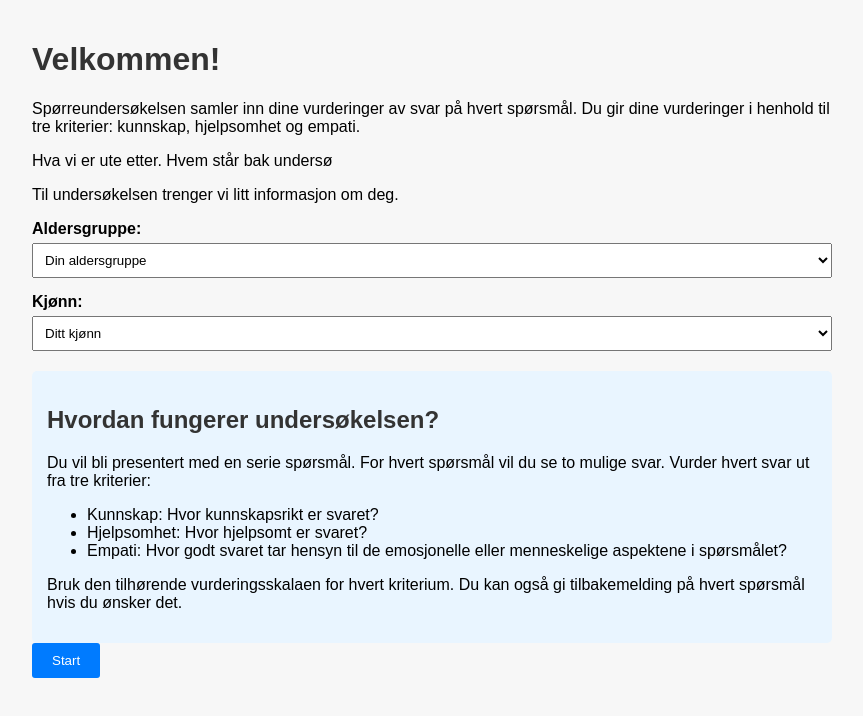
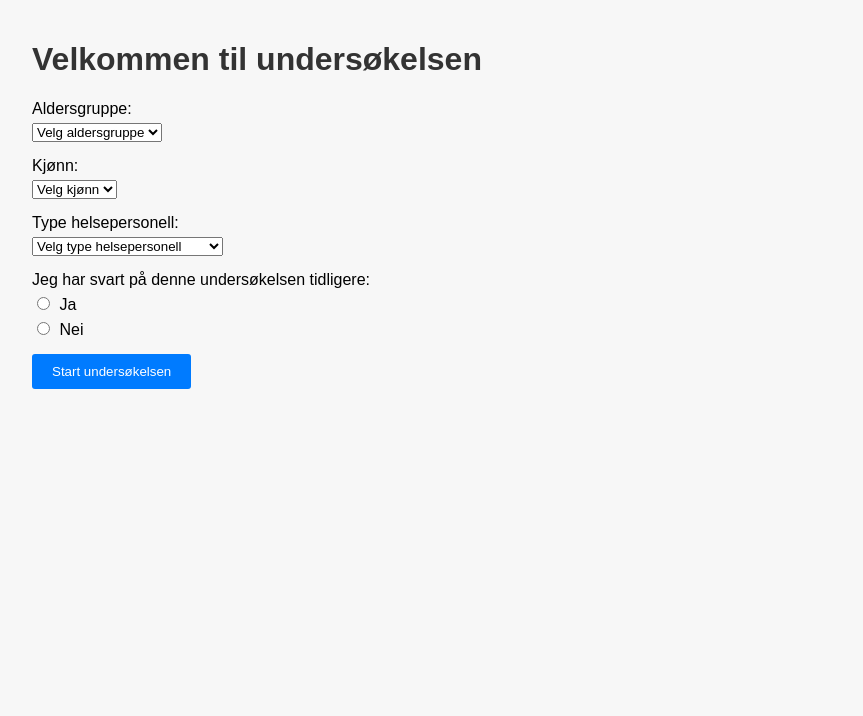
Before and after one commit to alu042/HumanVsRobot, a React (Create React App) app: page / in a window 1280 px wide. Shown: the top 716 px of the page, without its empty margins (208-1071 px from the left). Built offline with nearby package versions, Linux system fonts and the light colour scheme.

Commit message:
ask for additional user info

```diff
--- a/src/App.css
+++ b/src/App.css
@@ -23,13 +23,16 @@ h1, h2 {
 .landing-page label {
   display: block;
   margin-bottom: 5px;
-  font-weight: bold;
 }
 
-.landing-page select {
-  width: 100%;
-  padding: 8px;
-  box-sizing: border-box;
+.landing-page select,
+.landing-page input[type="radio"] {
+  margin-right: 5px;
+}
+
+.landing-page .radio-group {
+  display: flex;
+  gap: 15px;
 }
 
 .instructions {
--- a/src/backend/api.js
+++ b/src/backend/api.js
@@ -8,9 +8,9 @@ router.use(express.json());
 
 // User creation route
 router.post('/users', async (req, res) => {
-  const { ageGroup, gender } = req.body;
+  const { ageGroup, gender, healthcareProfessionalType, previousParticipation } = req.body;
   try {
-    const user = await insertUser(ageGroup, gender, null);
+    const user = await insertUser(ageGroup, gender, healthcareProfessionalType, previousParticipation, null);
     res.json({ userId: user.user_id });
   } catch (error) {
     console.error('Error creating user:', error);
--- a/src/backend/models.js
+++ b/src/backend/models.js
@@ -1,11 +1,11 @@
 const pool = require('./database');
 
 // Insert a new user
-const insertUser = async (ageGroup, gender, demographicData) => {
+const insertUser = async (ageGroup, gender, healthcareProfessionalType, previousParticipation, demographicData) => {
   try {
     const result = await pool.query(
-      'INSERT INTO users (age_group, gender, demographic_data) VALUES ($1, $2, $3) RETURNING id AS user_id',
-      [ageGroup, gender, demographicData]
+      'INSERT INTO users (age_group, gender, healthcare_professional_type, previous_participation, demographic_data) VALUES ($1, $2, $3, $4, $5) RETURNING id AS user_id',
+      [ageGroup, gender, healthcareProfessionalType, previousParticipation, demographicData]
     );
     return result.rows[0];
   } catch (error) {
--- a/src/backend/setup_database.js
+++ b/src/backend/setup_database.js
@@ -24,6 +24,8 @@ CREATE TABLE IF NOT EXISTS users (
   id SERIAL PRIMARY KEY,
   age_group VARCHAR(10),
   gender VARCHAR(20),
+  healthcare_professional_type VARCHAR(50),
+  previous_participation BOOLEAN,
   demographic_data TEXT
 );
 
--- a/src/components/LandingPage.js
+++ b/src/components/LandingPage.js
@@ -3,30 +3,27 @@ import { useNavigate } from 'react-router-dom';
 import UserContext from './UserContext';
 
 const LandingPage = () => {
+  const navigate = useNavigate();
+  const { setUserData } = useContext(UserContext);
   const [ageGroup, setAgeGroup] = useState('');
   const [gender, setGender] = useState('');
-  const navigate = useNavigate();
-  const { setUserData } = useContext(UserContext);
+  const [healthcareProfessionalType, setHealthcareProfessionalType] = useState('');
+  const [previousParticipation, setPreviousParticipation] = useState(null);
 
-  const handleAgeGroupChange = (e) => {
-    setAgeGroup(e.target.value);
-  };
+  const handleStart = async () => {
+    if (!ageGroup || !gender || !healthcareProfessionalType || previousParticipation === null) {
+      alert('Vennligst fyll ut alle feltene før du starter.');
+      return;
+    }
 
-  const handleGenderChange = (e) => {
-    setGender(e.target.value);
-  };
-
-  const handleSubmit = async (e) => {
-    e.preventDefault();
-    console.log('Form submitted', { ageGroup, gender });
     try {
       const response = await fetch('/api/users', {
         method: 'POST',
         headers: { 'Content-Type': 'application/json' },
-        body: JSON.stringify({ ageGroup, gender }),
+        body: JSON.stringify({ ageGroup, gender, healthcareProfessionalType, previousParticipation }),
       });
       const data = await response.json();
-      setUserData({ userId: data.userId, ageGroup, gender });
+      setUserData({ userId: data.userId });
       navigate('/question');
     } catch (error) {
       console.error('Error creating user:', error);
@@ -35,61 +32,62 @@ const LandingPage = () => {
 
   return (
     <div className="landing-page">
-      <h1>Velkommen!</h1>
-      <p>
-    Spørreundersøkelsen samler inn dine vurderinger av svar på hvert spørsmål.
-    Du gir dine vurderinger i henhold til tre kriterier: kunnskap, hjelpsomhet og empati.
-  </p>
-
-      <p>
-        Hva vi er ute etter.
-        Hvem står bak undersø
-      </p>
-
-      <p>
-        Til undersøkelsen trenger vi litt informasjon om deg.
-      </p>
-      <form onSubmit={handleSubmit}>
+      <h1>Velkommen til undersøkelsen</h1>
       <div className="form-group">
         <label htmlFor="ageGroup">Aldersgruppe:</label>
-          <select id="ageGroup" value={ageGroup} onChange={handleAgeGroupChange} required>
-            <option value="">Din aldersgruppe</option>
-            <option value="18-25">18-25</option>
-            <option value="26-35">26-35</option>
-            <option value="36-45">36-45</option>
-            <option value="46-60">46-60</option>
-            <option value="60+">60+</option>
+        <select id="ageGroup" value={ageGroup} onChange={(e) => setAgeGroup(e.target.value)}>
+          <option value="">Velg aldersgruppe</option>
+          <option value="18-24">18-24</option>
+          <option value="25-34">25-34</option>
+          <option value="35-44">35-44</option>
+          <option value="45-54">45-54</option>
+          <option value="55+">55+</option>
         </select>
       </div>
       <div className="form-group">
         <label htmlFor="gender">Kjønn:</label>
-          <select id="gender" value={gender} onChange={handleGenderChange} required>
-            <option value="">Ditt kjønn</option>
+        <select id="gender" value={gender} onChange={(e) => setGender(e.target.value)}>
+          <option value="">Velg kjønn</option>
           <option value="male">Mann</option>
           <option value="female">Kvinne</option>
           <option value="other">Annet</option>
-            <option value="prefer-not-to-say">Ønsker ikke å oppgi kjønn</option>
         </select>
       </div>
-        <div className="instructions">
-          <h2>Hvordan fungerer undersøkelsen?</h2>
-          <p>
-            Du vil bli presentert med en serie spørsmål. For hvert spørsmål vil du se to
-            mulige svar. Vurder hvert svar ut fra tre kriterier:
-          </p>
-          <ul>
-            <li>Kunnskap: Hvor kunnskapsrikt er svaret?</li>
-            <li>Hjelpsomhet: Hvor hjelpsomt er svaret?</li>
-            <li>Empati: Hvor godt svaret tar hensyn til de emosjonelle eller
-              menneskelige aspektene i spørsmålet?</li>
-          </ul>
-          <p>
-            Bruk den tilhørende vurderingsskalaen for hvert kriterium.
-            Du kan også gi tilbakemelding på hvert spørsmål hvis du ønsker det.
-          </p>
+      <div className="form-group">
+        <label htmlFor="healthcareProfessionalType">Type helsepersonell:</label>
+        <select id="healthcareProfessionalType" value={healthcareProfessionalType} onChange={(e) => setHealthcareProfessionalType(e.target.value)}>
+          <option value="">Velg type helsepersonell</option>
+          <option value="lege">Lege</option>
+          <option value="medisinerstudent">Medisinerstudent</option>
+          <option value="medisinerstudent_lisens">Medisinerstudent med lisens</option>
+          <option value="sykepleier">Sykepleier</option>
+          <option value="annet">Annet</option>
+        </select>
       </div>
-        <button type="submit" className="start-button">Start</button>
-      </form>
+      <div className="form-group">
+        <label>Jeg har svart på denne undersøkelsen tidligere:</label>
+        <div>
+          <label>
+            <input
+              type="radio"
+              name="previousParticipation"
+              value="yes"
+              checked={previousParticipation === true}
+              onChange={() => setPreviousParticipation(true)}
+            /> Ja
+          </label>
+          <label>
+            <input
+              type="radio"
+              name="previousParticipation"
+              value="no"
+              checked={previousParticipation === false}
+              onChange={() => setPreviousParticipation(false)}
+            /> Nei
+          </label>
+        </div>
+      </div>
+      <button className="start-button" onClick={handleStart}>Start undersøkelsen</button>
     </div>
   );
 };
```
Lines whose indentation alone changed are shown as unchanged.
